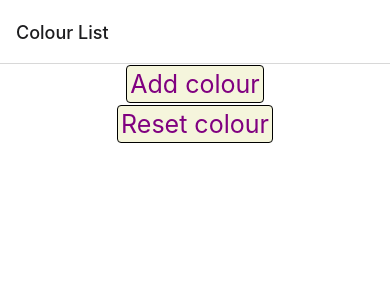
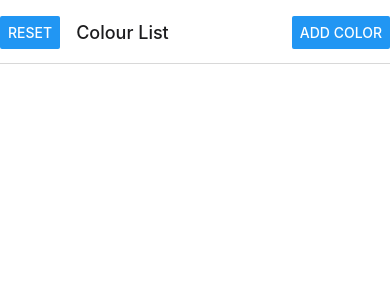
Before and after one commit to ZacharyYongBB/project1, a React Native app: screen / in a window 390 px wide. Shown: the top 300 px of the page. Built offline with nearby package versions, Linux system fonts and the light colour scheme.

Commit message:
left and right header buttons

```diff
--- a/App.js
+++ b/App.js
@@ -1,10 +1,11 @@
 import { StatusBar } from "expo-status-bar";
-import React, { useState } from "react";
-import { StyleSheet, Text, View, FlatList } from "react-native";
+import React, { useState, useEffect } from "react";
+import { StyleSheet, Text, View, FlatList,Button } from "react-native";
 import { createStackNavigator } from "@react-navigation/stack";
 import { NavigationContainer } from "@react-navigation/native";
 import BlockRGB from "./components/BlockRGB";
 import { TouchableOpacity } from "react-native-gesture-handler";
+
 
 
 
@@ -44,21 +45,25 @@ function HomeScreen({ navigation }) {
   ]);
 }
 
+
+useEffect(() => {
+  navigation.setOptions({
+    headerRight:() => <Button onPress={addColor} title="Add Color" />,
+  });
+});
+useEffect(() => {
+  navigation.setOptions({
+    headerLeft:() => <Button onPress={resetColor} title="Reset" />,
+  });
+});
+
+
+
+
 return (
+
   <View style={styles.container}>
-    <TouchableOpacity
-      style={{ height: 40, justifyContent: "center" }}
-      onPress={addColor}
-    >
-      <Text style={styles.addColor}>Add colour</Text>
-    </TouchableOpacity>
 
-    <TouchableOpacity
-      style={{ height: 40, justifyContent: "center" }}
-      onPress={resetColor}
-    >
-      <Text style={styles.addColor}>Reset colour</Text>
-    </TouchableOpacity>
 
     <FlatList style={styles.list} data={colorArray} renderItem={renderItem} />
   </View>
```
